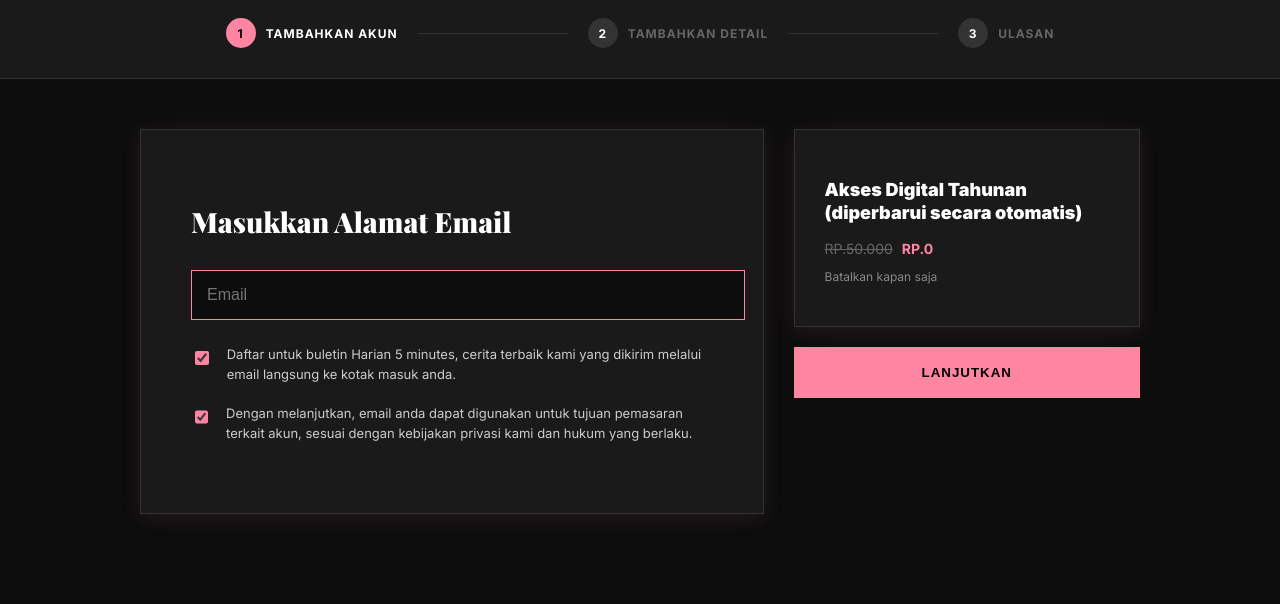
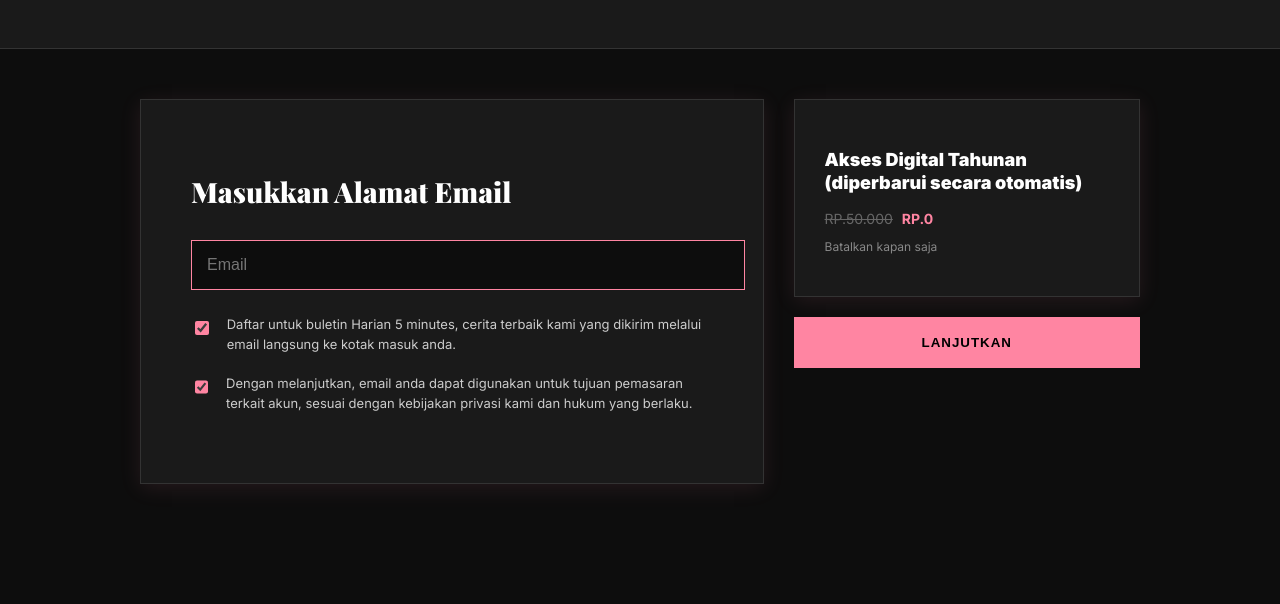
Before and after one commit to acmilannn/UI-UX-KELOMPOK-4, a plain HTML site: page langgananemail.html in a window 1280 px wide. Shown: the part 196-800 px from the top of the page. Drawn offline with nearby package versions, Linux system fonts and the light colour scheme.

Commit message:
fast update

```diff
--- a/langgananemail.html
+++ b/langgananemail.html
@@ -196,16 +196,6 @@
     <header>
         <img src="5menit.png" alt="5 Minutes Logo" class="logo">
         <div class="stepper">
-            <div class="step active">
-                <span class="step-number">1</span> TAMBAHKAN AKUN
-            </div>
-            <div class="line"></div>
-            <div class="step inactive">
-                <span class="step-number">2</span> TAMBAHKAN DETAIL
-            </div>
-            <div class="line"></div>
-            <div class="step inactive">
-                <span class="step-number">3</span> ULASAN
             </div>
         </div>
     </header>
```
